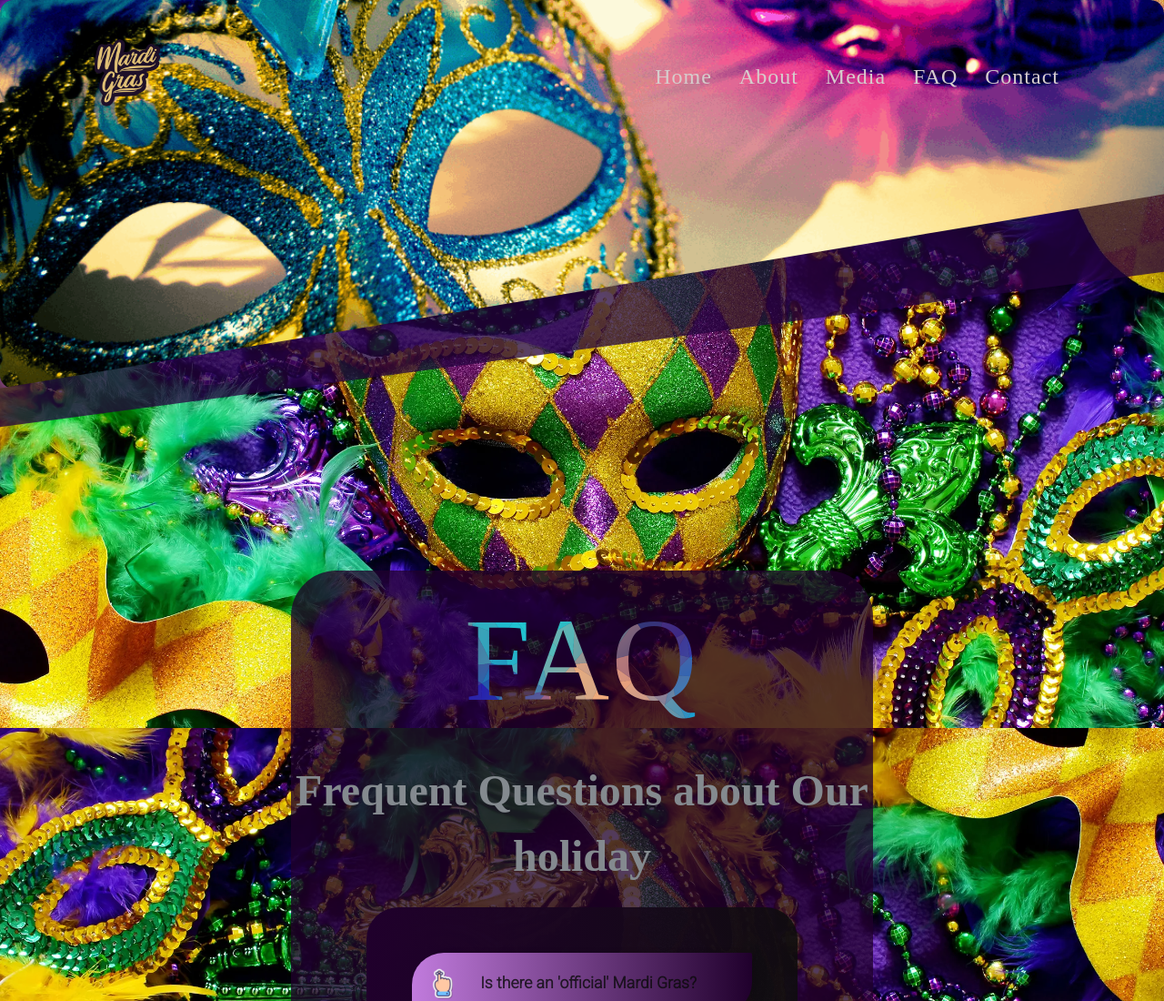
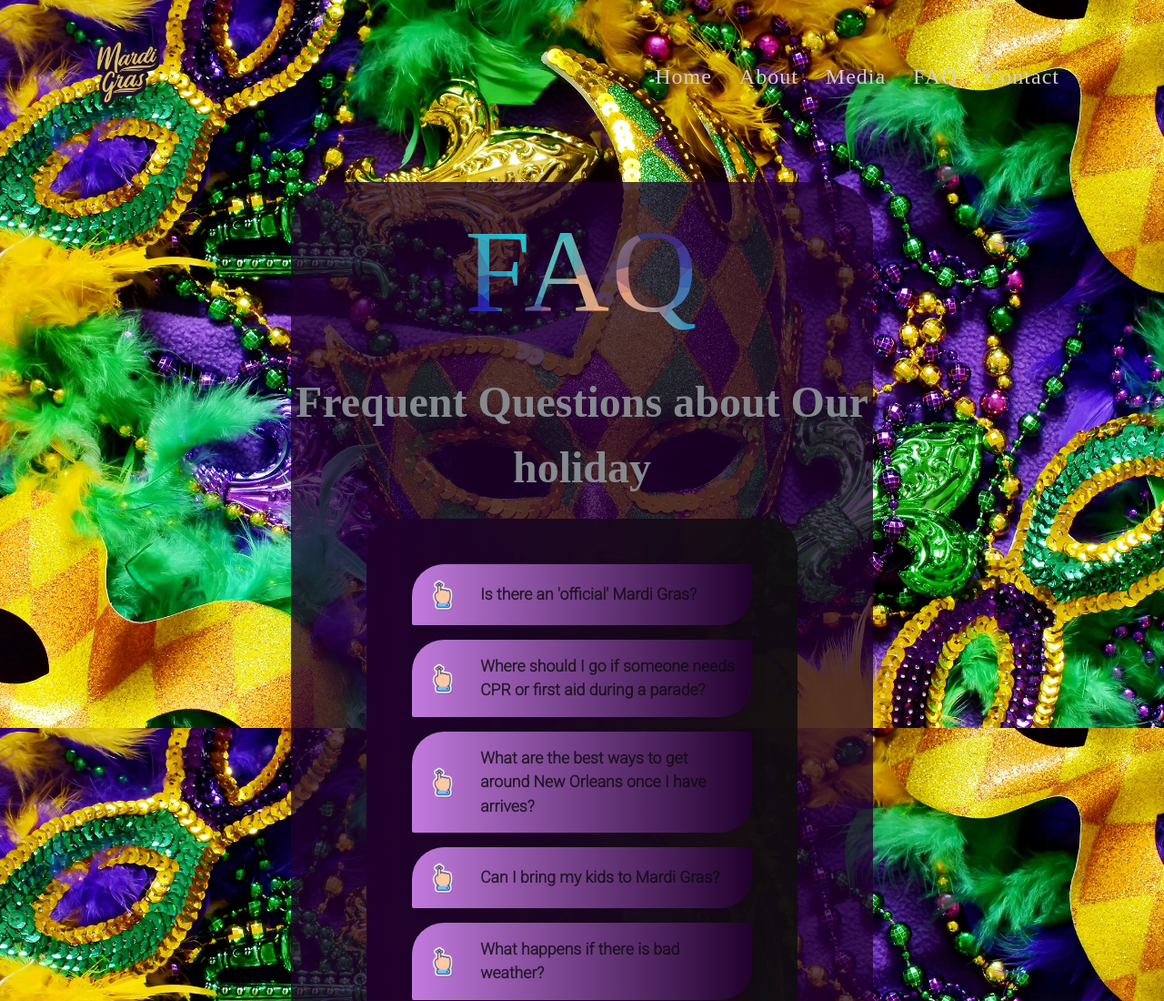
Before and after one commit to mikushpigel/project-Web, a plain HTML site: page HTML/FAQ.html in a window 1280 px wide. Shown: the top 1100 px of the page at 91% size. Drawn offline with nearby package versions, Linux system fonts and the light colour scheme; a web font is replaced by a local one.

Commit message:
faq header remove

```diff
--- a/HTML/FAQ.html
+++ b/HTML/FAQ.html
@@ -68,9 +68,7 @@
             </ul>
         </nav>
     </div>
-    <div class="picmedia">
-        <img src="../img/maskheader.jpg" alt="banner" class="bgmask">
-    </div>
+
 
     <div class="section-faq">
         <div class="faq">
```
